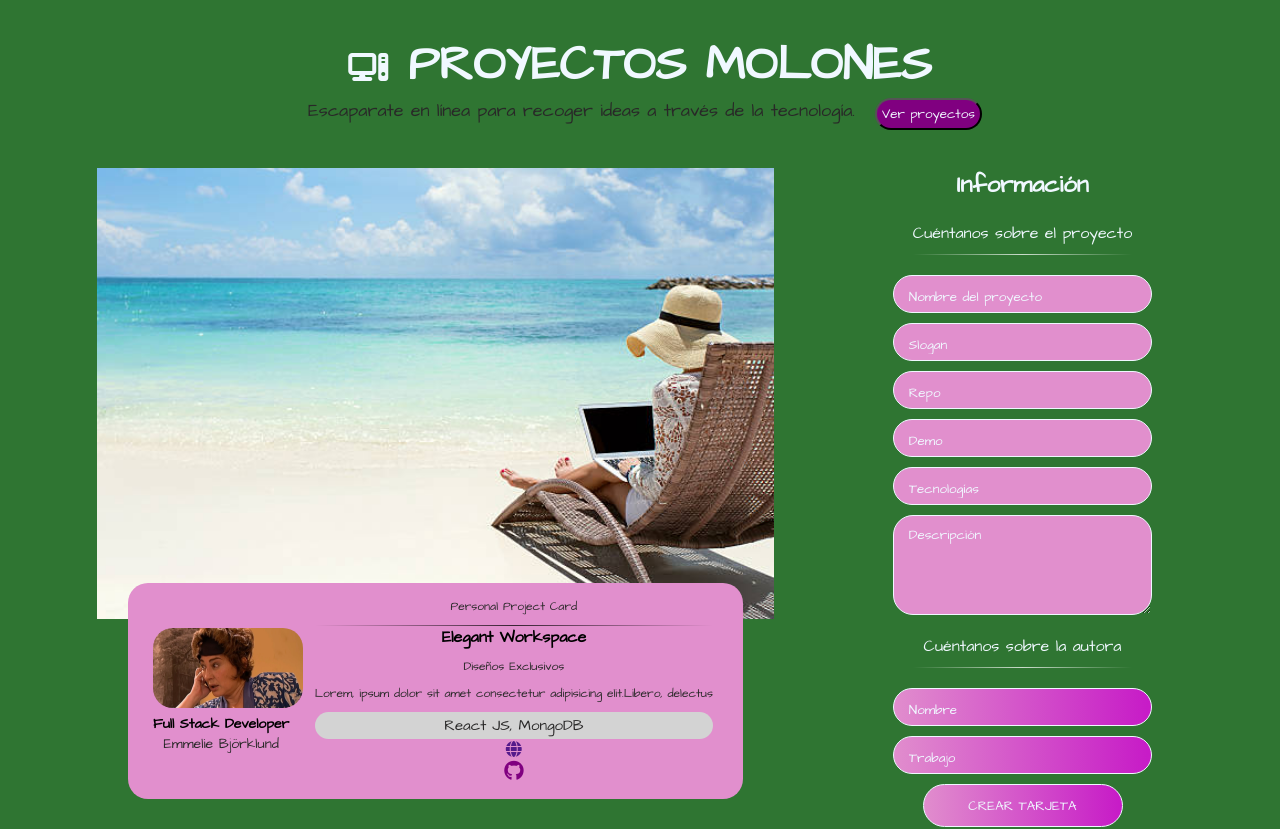
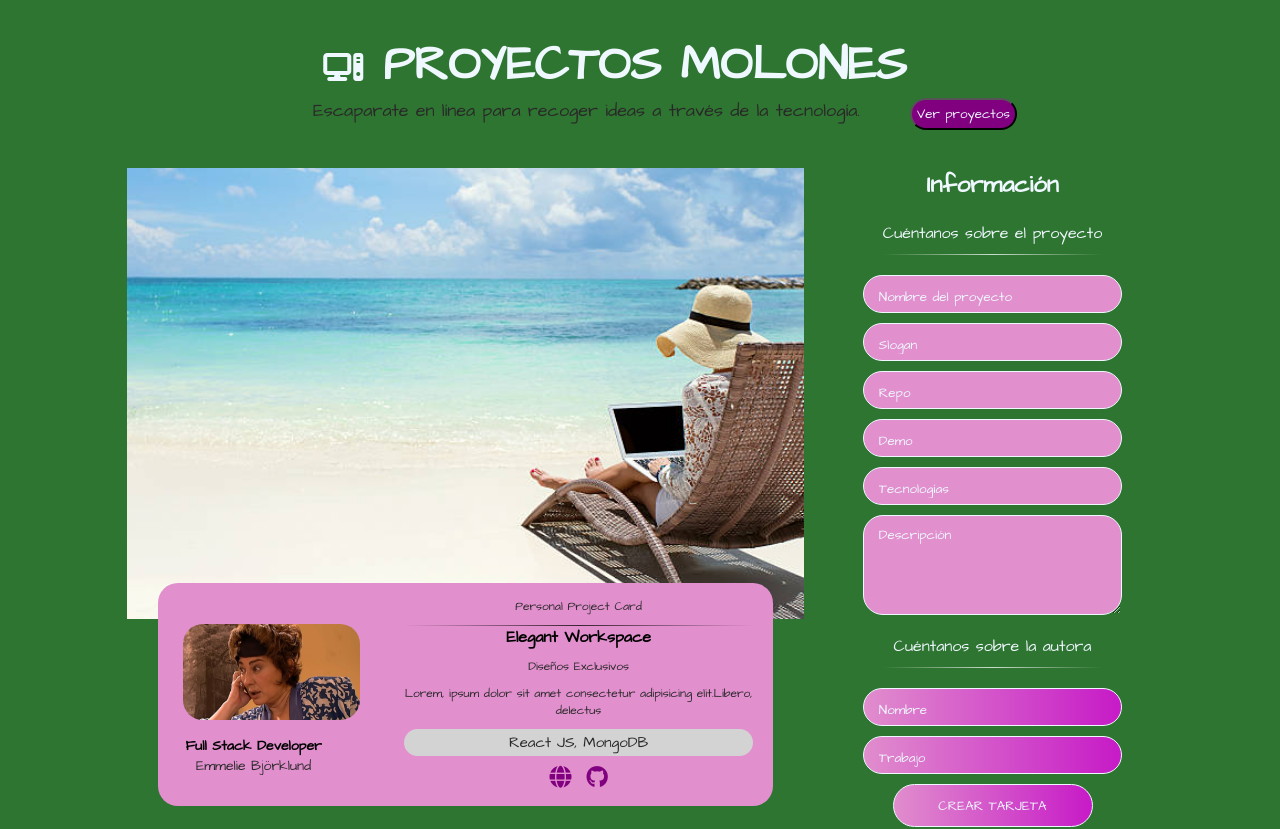
Before and after one commit to Storrecu/Project-Gallery, a React (Vite) app: page / in a window 1280 px wide. Shown: the top 829 px of the page. Built offline with nearby package versions, Linux system fonts and the light colour scheme; a web font is replaced by a local one.

Commit message:
added scss

```diff
--- a/src/components/Footer.jsx
+++ b/src/components/Footer.jsx
@@ -3,7 +3,7 @@ import logo from '../images/logo-adalab.png';
 const Footer = () => {
   return (
     <footer className="footer">
-      <img src={logo} alt="" />
+      <img className='footer__logo' src={logo} alt="logo Adalab" />
     </footer>
   );
 };
--- a/src/components/proyecto/CardPreview.jsx
+++ b/src/components/proyecto/CardPreview.jsx
@@ -3,44 +3,45 @@ import PropTypes from 'prop-types';
 
 const CardPreview = ({ data }) => {
   return (
-    <section className="preview">
+    <section className='preview'>
       <img
-        className="image"
+        className='image'
         src={data.image || '../../images/playa.jpg'}
-        alt=""
+        alt=''
       />
 
-      <section className="autor">
-        <section className="info-project">
-          <p className="subtitle">Personal Project Card</p>
-          <hr className="line" />
+      <section className='autor'>
+        <section className='info-project'>
+          <p className='subtitle'>Personal Project Card</p>
+          <hr className='line' />
 
-          <h2 className="title">{data.name || 'Elegant Workspace'}</h2>
-          <p className="slogan">{data.slogan || 'Diseños Exclusivos'}</p>
-          <p className="desc">
+          <h2 className='title'>{data.name || 'Elegant Workspace'}</h2>
+          <p className='slogan'>{data.slogan || 'Diseños Exclusivos'}</p>
+          <p className='desc'>
             {data.desc ||
               'Lorem, ipsum dolor sit amet consectetur adipisicing elit.Libero, delectus'}
           </p>
-          <section className="technologies">
-            <p className="text">{data.technologies || 'React JS, MongoDB'}</p>
+          <section className='technologies'>
+            <p className='text'>{data.technologies || 'React JS, MongoDB'}</p>
           </section>
-          <a href={data.demo} target="_blank">
-            <i className="fa-solid fa-globe"></i>
+          <div className='icon-div'>
+          <a className='icon-preview' href={data.demo} target='_blank'>
+            <i className='fa-solid fa-globe'></i>
           </a>
-
-          <a href={data.repo} target="_blank">
-            <i className="fa-brands fa-github"></i>
+          <a className='icon-preview' href={data.repo} target='_blank'>
+            <i className='fa-brands fa-github'></i>
           </a>
+          </div>
         </section>
 
-        <section className="info-autor">
+        <section className='info-autor'>
           <img
-            className="image"
+            className='image'
             src={data.photo || '../../images/hierbas.webp'}
-            alt=""
+            alt=''
           />
-          <p className="job">{data.job || 'Full Stack Developer'}</p>
-          <p className="name">{data.autor || 'Emmelie Björklund'}</p>
+          <p className='job'>{data.job || 'Full Stack Developer'}</p>
+          <p className='name'>{data.autor || 'Emmelie Björklund'}</p>
         </section>
       </section>
     </section>
--- a/src/styles/index.scss
+++ b/src/styles/index.scss
@@ -1,9 +1,3 @@
-/*
-font-family: 'Architects Daughter', cursive;
-font-family: 'Comfortaa', sans-serif;
-font-family: 'Kavivanar', cursive;
-*/
-
 * {
   box-sizing: border-box;
   margin: 0;
@@ -54,6 +48,7 @@ font-family: 'Kavivanar', cursive;
     }
     @media screen and (min-width: 1024px) {
       font-size: 3rem;
+      padding-inline-end: 50px;
     }
   }
 
@@ -67,7 +62,7 @@ font-family: 'Kavivanar', cursive;
       font-size: 18px;
     }
     @media screen and (min-width: 1024px) {
-      margin-right: 20px;
+      padding-inline: 40px;
     }
   }
 
@@ -89,11 +84,11 @@ font-family: 'Kavivanar', cursive;
     flex-direction: row;
     justify-content: center;
     align-items: flex-start;
-    gap: 20px;
+    gap: 15px;
     margin: 15px 5px;
   }
   @media screen and (min-width: 1024px) {
-    gap: 50px;
+    gap: 30px;
   }
 }
 .main .title {
@@ -224,24 +219,22 @@ font-family: 'Kavivanar', cursive;
   background-color: #e18fcd;
   color: #292828;
   width: 85%;
-  //height: 60%;
   justify-content: center;
   transform: translateY(-100px);
   border-radius: 20px;
   display: flex;
   flex-direction: row-reverse;
-  //gap: 40px;
   padding: 5px 15px;
   align-items: center;
-  //overflow-y: scroll;
 
   @media screen and (min-width: 768px) {
     width: 90%;
     padding: 10px 15px;
+    gap: 10px;
   }
   @media screen and (min-width: 1024px) {
     width: 100%;
-    gap: 20px;
+    gap: 40px;
   }
 }
 
@@ -250,8 +243,16 @@ font-family: 'Kavivanar', cursive;
 }
 
 .info-autor .image {
-  height: 10vh;
+  height: 12vh;
   border-radius: 20px;
+  @media screen and (min-width: 768px) {
+    height: 14vh;
+    margin: 10px;
+  }
+  @media screen and (min-width: 768px) {
+    height: 12vh;
+
+  }
 }
 
 .info-autor .job {
@@ -270,6 +271,11 @@ font-family: 'Kavivanar', cursive;
     display: flex;
     flex-direction: column;
     align-items: center;
+    padding-left: 20px;
+  }
+  @media screen and (min-width: 1024px) {
+    padding-left: 30px;
+
   }
 }
 
@@ -324,25 +330,21 @@ font-family: 'Kavivanar', cursive;
   }
 }
 
-.icon-preview {
-  text-decoration: none;
+.icon-div {
   display: flex;
-  justify-content: space-evenly;
-  margin-top: 5px;
-  @media screen and (min-width: 768px) {
-    font-size: 20px;
-    gap: 20px;
-  }
+  justify-content: center;
+  gap: 15px;
+  margin-top: 10px;
 }
 
 .icon-preview .fa-globe,
 .fa-github {
+  text-decoration: none;
   color: purple;
-  font-size: 15px;
+  font-size: 18px;
 
   @media screen and (min-width: 768px) {
-    font-size: 20px;
-    gap: 20px;
+    font-size: 22px;
   }
 }
 
@@ -360,4 +362,7 @@ font-family: 'Kavivanar', cursive;
   width: 100px;
   height: 100px;
   margin: auto;
+  &__logo {
+    width: 100px;
+  }
 }
```
Also changed, not shown: src/images/picplaya.jpg (deleted).
